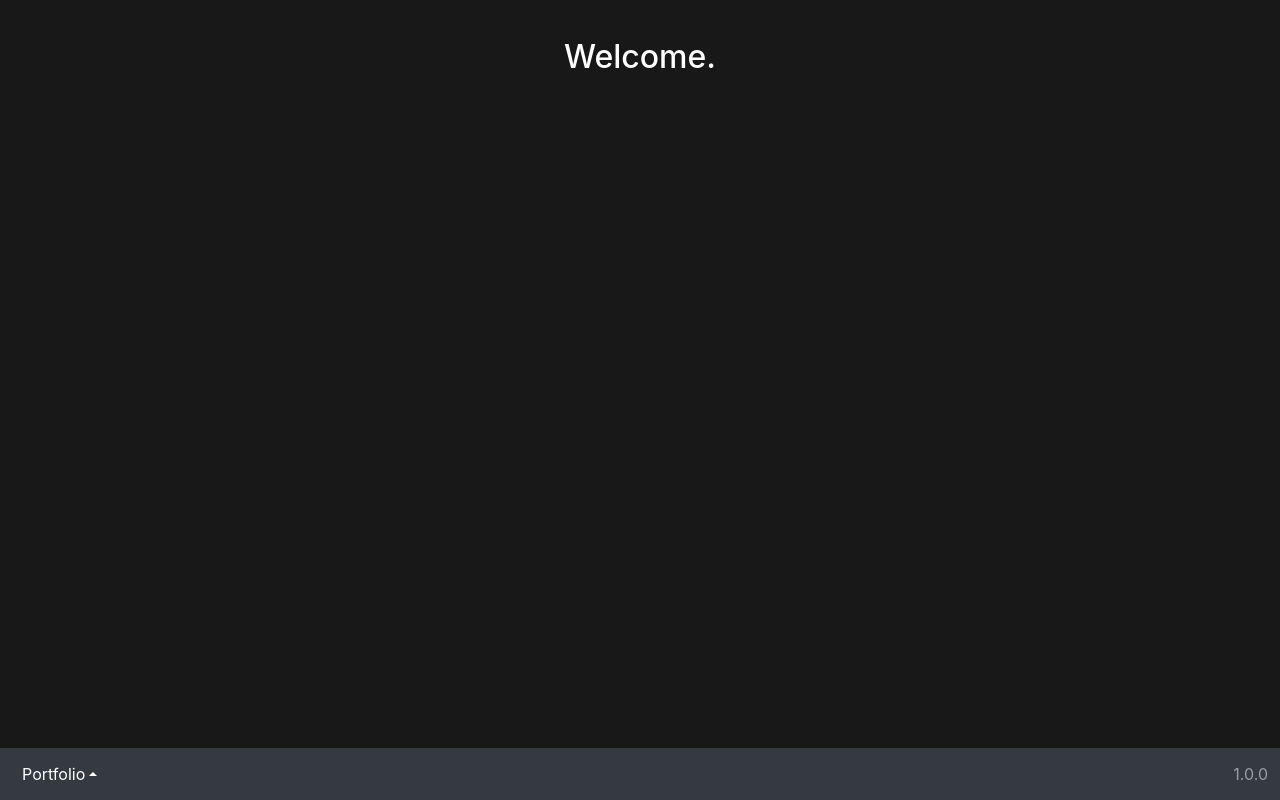
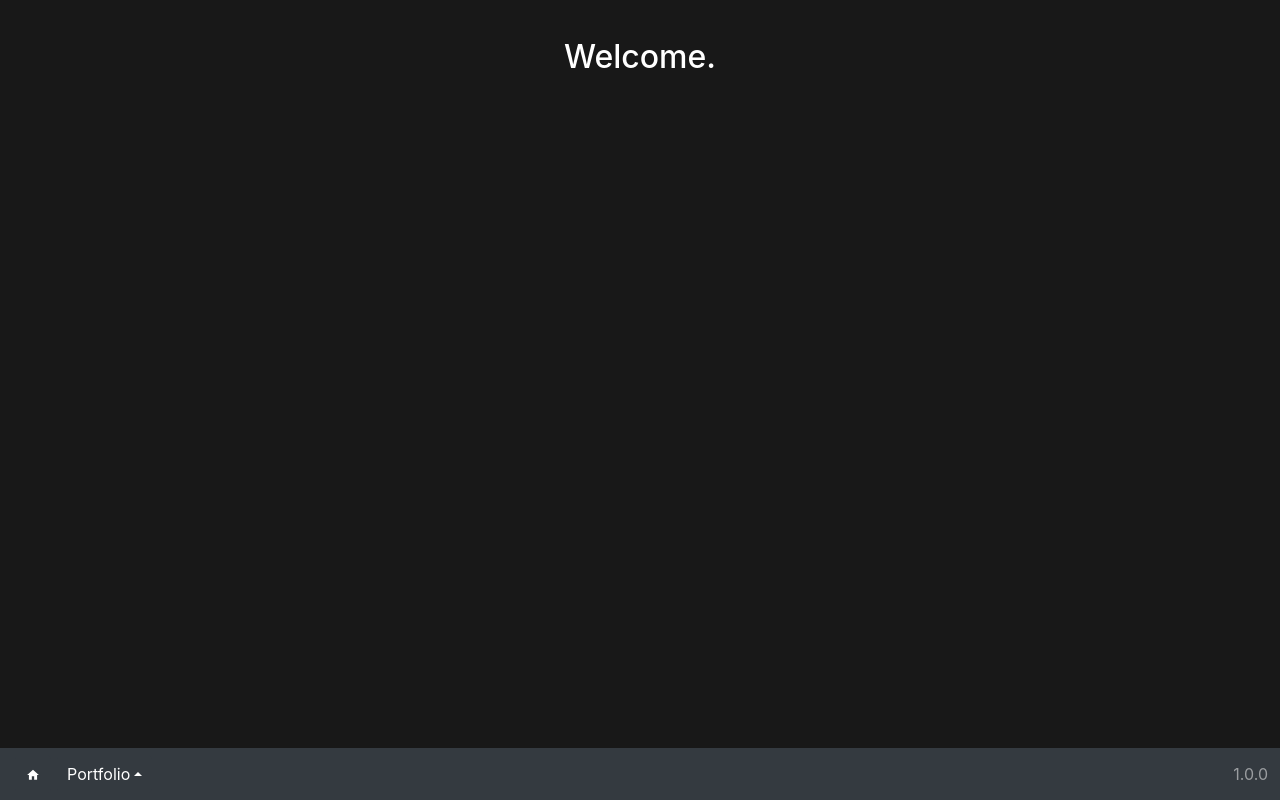
Before and after one commit to park-junha/junha.dev, a React (Create React App) app in the folder ui/: page / in a window 1280 px wide. Built offline with nearby package versions, Linux system fonts and the light colour scheme.

Commit message:
Added Home button, reaact-icons, and more styling changes

```diff
--- a/ui/package.json
+++ b/ui/package.json
@@ -14,6 +14,7 @@
     "react": "^16.13.1",
     "react-bootstrap": "^1.0.0",
     "react-dom": "^16.13.1",
+    "react-icons": "^3.9.0",
     "react-scripts": "3.4.1",
     "typescript": "~3.7.2"
   },
--- a/ui/src/App.css
+++ b/ui/src/App.css
@@ -76,18 +76,23 @@
 }
 
 /* Footer */
-.CustomNavbar {
+.footer-custom {
   padding: 6px 12px;
 }
 
-.CustomDropdownMenu {
+.footer-dropdown {
   background-color: #343a40;
 }
 
-.CustomDropdownToggle {
+.footer-button {
+  margin: 0px 3px;
   padding: 6px 9px;
 }
 
-.CustomDropdownItem {
+.footer-mdicon {
+  padding: 0px 0px 2px 0px;
+}
+
+.footer-item {
   color: #fff;
 }
--- a/ui/src/components/Footer.tsx
+++ b/ui/src/components/Footer.tsx
@@ -2,8 +2,12 @@ import React, { Component } from 'react';
 import {
   Dropdown,
   Nav,
-  Navbar
+  Navbar,
+  Button
 } from 'react-bootstrap';
+import {
+  MdHome
+} from 'react-icons/md';
 
 interface Props {
   changeComponent: (newComponent: string) => void;
@@ -14,12 +18,21 @@ export default class Footer extends Component<Props, {}> {
     return (
       <div>
         <Navbar
-          className='CustomNavbar'
+          className='footer-custom'
           fixed='bottom'
           bg='dark'
           variant='dark'
         >
           <Nav className='justify-content-left'>
+            <Nav.Item>
+              <Button
+                variant='dark'
+                className='footer-button'
+                onClick={() => this.props.changeComponent('LandingPage')}
+              >
+                <MdHome className='footer-mdicon' />
+              </Button>
+            </Nav.Item>
             <Nav.Item>
               <Dropdown
                 drop='up'
@@ -28,28 +41,28 @@ export default class Footer extends Component<Props, {}> {
                   id='navbar-main'
                   variant='dark'
                   title='Main'
-                  className='CustomDropdownToggle'
+                  className='footer-button'
                 >
                   Portfolio
                 </Dropdown.Toggle>
                 <Dropdown.Menu
-                  className='CustomDropdownMenu'
+                  className='footer-dropdown'
                 >
                   <Dropdown.Item
-                    className='CustomDropdownItem'
+                    className='footer-item'
                     onClick={() => this.props.changeComponent('AboutMe')}
                   >
                     About Me
                   </Dropdown.Item>
                   <Dropdown.Item
-                    className='CustomDropdownItem'
+                    className='footer-item'
                     onClick={() => this.props.changeComponent('Experience')}
                   >
                     Experience
                   </Dropdown.Item>
                   <Dropdown.Divider />
                   <Dropdown.Item
-                    className='CustomDropdownItem'
+                    className='footer-item'
                     disabled
                   >
                     More to Come!
```
Also changed, not shown: 1 other file (tests, documents, lock files or other folders).
